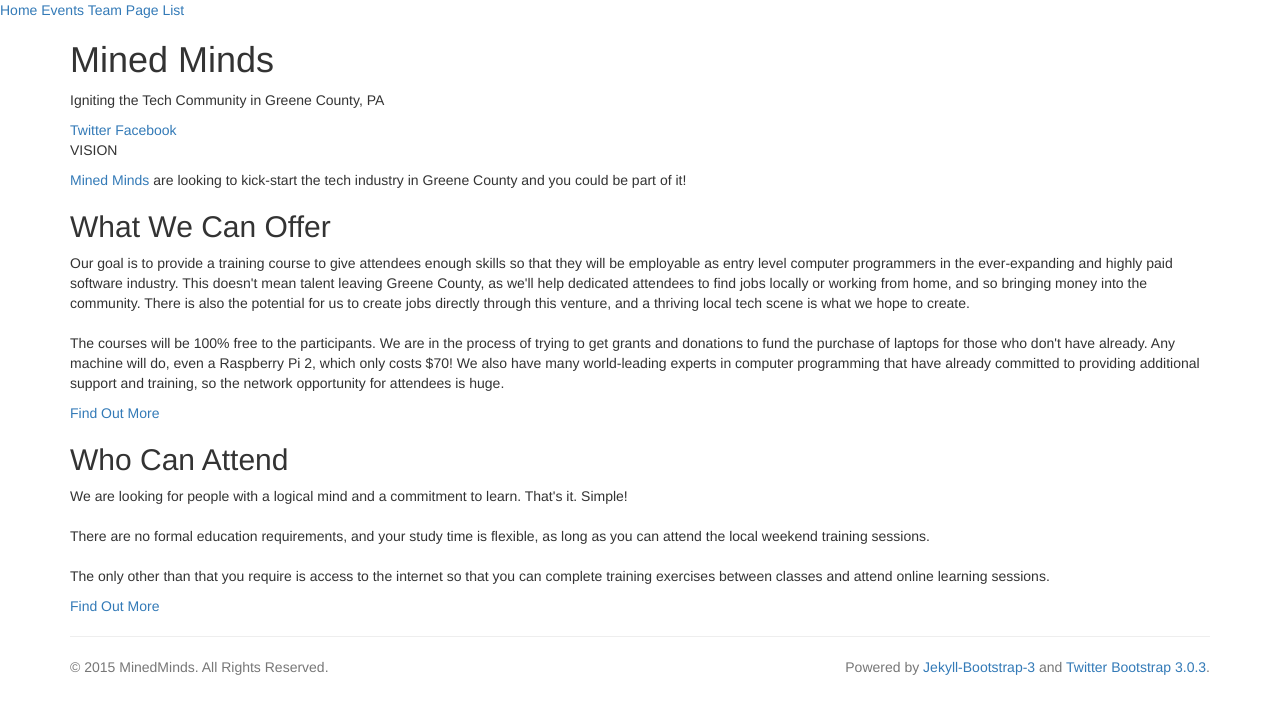
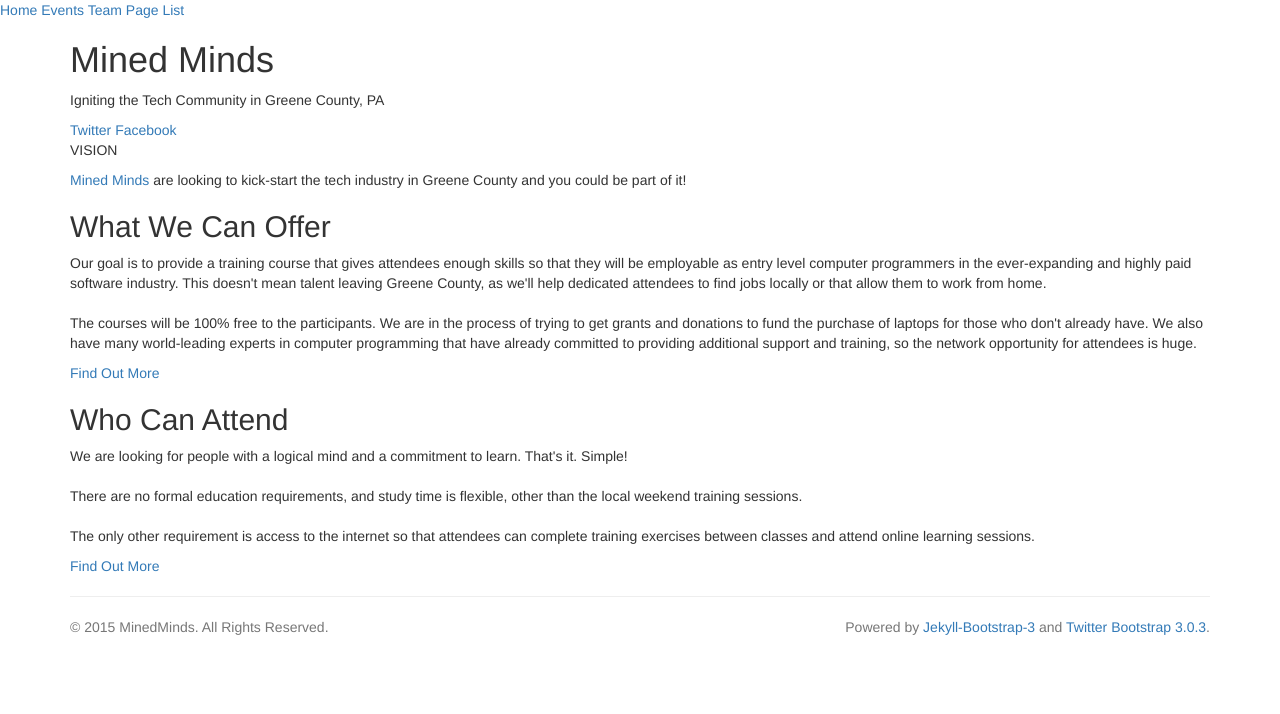
Before and after one commit to MinedMinds/MinedMinds.github.io, a Jekyll site: the page built from index.md, in a window 1280 px wide. Shown: the top 714 px of the page. Built offline with Jekyll 4.4.1, drawn with Linux system fonts in a browser that asks for light colours; nearby versions of some CDN libraries; library files that are not in the unit come from our copies.

Commit message:
change to text in index.md and team.md

```diff
--- a/index.md
+++ b/index.md
@@ -12,8 +12,9 @@
 </p>
   <article class="research-item">
     <h2>What We Can Offer</h2>
-    <p>Our goal is to provide a training course to give attendees enough skills so that they will be employable as entry level computer programmers in the ever-expanding and highly paid software industry. This doesn't mean talent leaving Greene County, as we'll help dedicated attendees to find jobs locally or working from home, and so bringing money into the community. There is also the potential for us to create jobs directly through this venture, and a thriving local tech scene is what we hope to create.<br><br>
-    The courses will be 100% free to the participants. We are in the process of trying to get grants and donations to fund the purchase of laptops for those who don't have already. Any machine will do, even a Raspberry Pi 2, which only costs $70! We also have many world-leading experts in computer programming that have already committed to providing additional support and training, so the network opportunity for attendees is huge.</p>
+    <p>Our goal is to provide a training course that gives attendees enough skills so that they will be employable as entry level computer programmers in the ever-expanding and highly paid software industry. This doesn't mean talent leaving Greene County, as we'll help dedicated attendees to find jobs locally or that allow them to work from home.
+    <br><br>
+    The courses will be 100% free to the participants. We are in the process of trying to get grants and donations to fund the purchase of laptops for those who don't already have. We also have many world-leading experts in computer programming that have already committed to providing additional support and training, so the network opportunity for attendees is huge.</p>
     <div class="more">
       <a href="events.html" class="button">Find Out More</a>
     </div>
@@ -21,8 +22,8 @@
   <article class="research-item">
     <h2>Who Can Attend</h2>
     <p>We are looking for people with a logical mind and a commitment to learn. That's it. Simple!<br><br>
-    There are no formal education requirements, and your study time is flexible, as long as you can attend the local weekend training sessions.<br><br>
-    The only other than that you require is access to the internet so that you can complete training exercises between classes and attend online learning sessions.</p>
+    There are no formal education requirements, and study time is flexible, other than the local weekend training sessions.<br><br>
+    The only other requirement is access to the internet so that attendees can complete training exercises between classes and attend online learning sessions.</p>
     <div class="more">
       <a href="events.html/" class="button">Find Out More</a>
     </div>
```
Also changed, not shown: team.md (+2 -2 lines), 2 other files.
